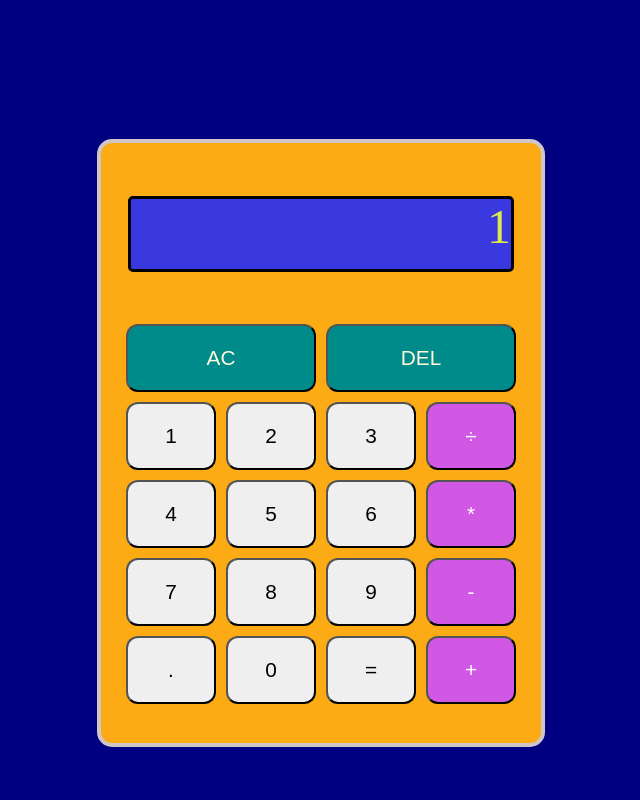
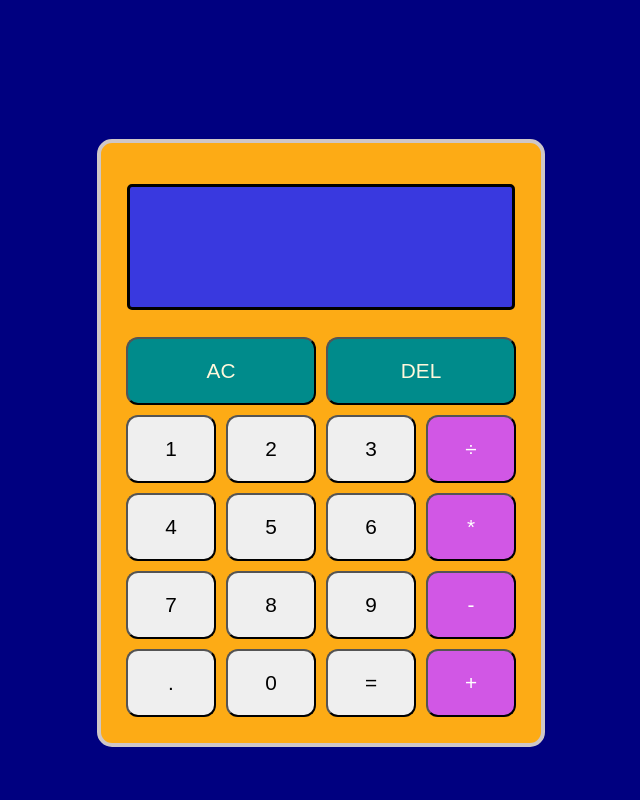
Before and after one commit to LLaaur/WebCalculator, a plain HTML site: page index.html in a window 1280 px wide. Shown: the top 800 px of the page, without its empty margins (319-959 px from the left). Drawn offline with nearby package versions, Linux system fonts and the light colour scheme.

Commit message:
create 2 screens in the calculator display

```diff
--- a/index.html
+++ b/index.html
@@ -19,7 +19,10 @@
 
     <div class="container">
         <div class="calculator">
-            <div class="calculator-display">1</div>
+            <div class="calculator-display">
+                <div class="last-display"></div>
+                <div class="current-display"></div>
+            </div>
             <div class="calculator-buttons">
                 <button class="ac row2">AC</button>
                 <button class="del row2">DEL</button>
--- a/style.css
+++ b/style.css
@@ -23,8 +23,6 @@ body{
 }
 
 .calculator-display{
-    width: 380px;
-    height: 70px;
     background-color: #3939df;
     border: 3px solid black;
     align-self: center;
@@ -33,6 +31,19 @@ body{
     color: #dcea4c;
     font-size: 3rem;
     text-align: end;
+    padding: 0 1rem;
+}
+
+.current-display{
+    min-height: 60px;
+    min-width: 350px;
+    font-size: 3rem;
+}
+
+.last-display{
+    min-height: 60px;
+    min-width: 350px;
+    font-size: 1.5rem;
 }
 
 .calculator-buttons{
```
